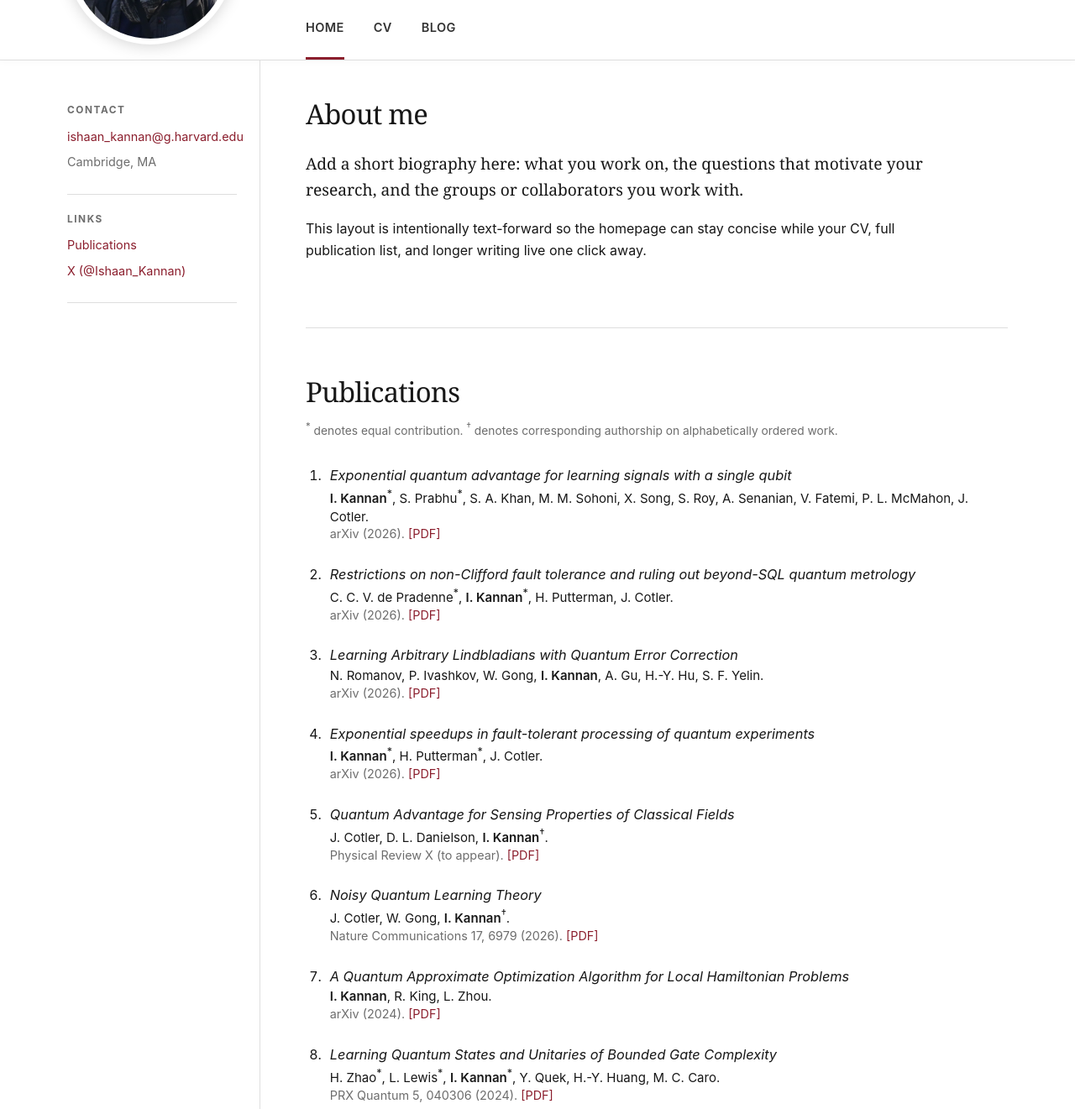
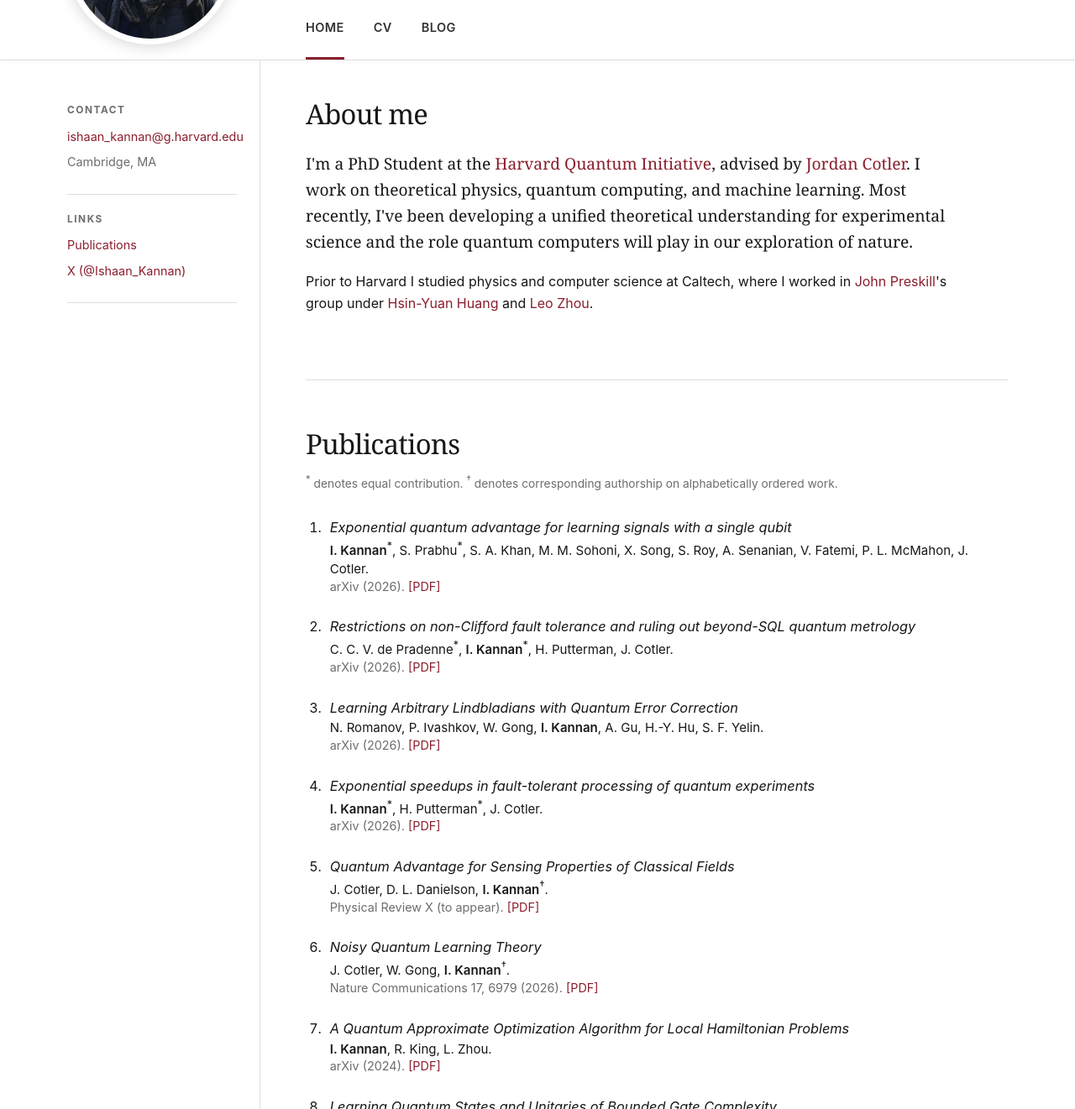
Before and after one commit to ishaan-kannan/ishaan-kannan.github.io, a Jekyll site: the page index.html, which Jekyll copies as it is, in a window 1280 px wide and 1400 px high, scrolled down 215 px, cut to the strip 79-1400 px from the top of the window. Shown: the whole strip at 84% size. Built offline with Jekyll 4.4.1, drawn with Linux system fonts in a browser that asks for light colours; some of the changed text lies outside the part shown.

Commit message:
Update index.html

```diff
--- a/index.html
+++ b/index.html
@@ -58,13 +58,21 @@
         <h2>About me</h2>
 
         <p class="intro">
-          Add a short biography here: what you work on, the questions that motivate your research,
-          and the groups or collaborators you work with.
+        I'm a PhD Student at the
+        <a href="https://quantum.harvard.edu/" target="_blank" rel="noopener">Harvard Quantum Initiative</a>,
+        advised by
+        <a href="https://www.physics.harvard.edu/people/facpages/cotler" target="_blank" rel="noopener">Jordan Cotler</a>.
+        I work on theoretical physics, quantum computing, and machine learning. Most recently, I've been
+        developing a unified theoretical understanding for experimental science and the role quantum computers
+        will play in our exploration of nature.
       </p>
 
       <p>
-          This layout is intentionally text-forward so the homepage can stay concise while your CV,
-          full publication list, and longer writing live one click away.
+        Prior to Harvard I studied physics and computer science at Caltech, where I worked in
+        <a href="https://preskill.caltech.edu/" target="_blank" rel="noopener">John Preskill</a>'s group under
+        <a href="https://hsinyuan-huang.github.io/" target="_blank" rel="noopener">Hsin-Yuan Huang</a>
+        and
+        <a href="https://leoxzhou.github.io/" target="_blank" rel="noopener">Leo Zhou</a>.
       </p>
       </section>
 
@@ -234,12 +242,13 @@
       <h2>Recent</h2>
 
       <div class="recent-list">
-
         <div class="recent-item">
           <time>Aug 2026</time>
           <p>
-              <strong>Paper / research update.</strong>
-              Add one or two lines describing the update.
+            <strong>New blog post:</strong>
+            <a href="/blog/2026/08/17/bringing-quantum-advantage-to-todays-classical-world/">
+              Bringing quantum advantage to today's classical world
+            </a>
           </p>
         </div>
       </div>
```
Lines whose indentation alone changed are shown as unchanged.
